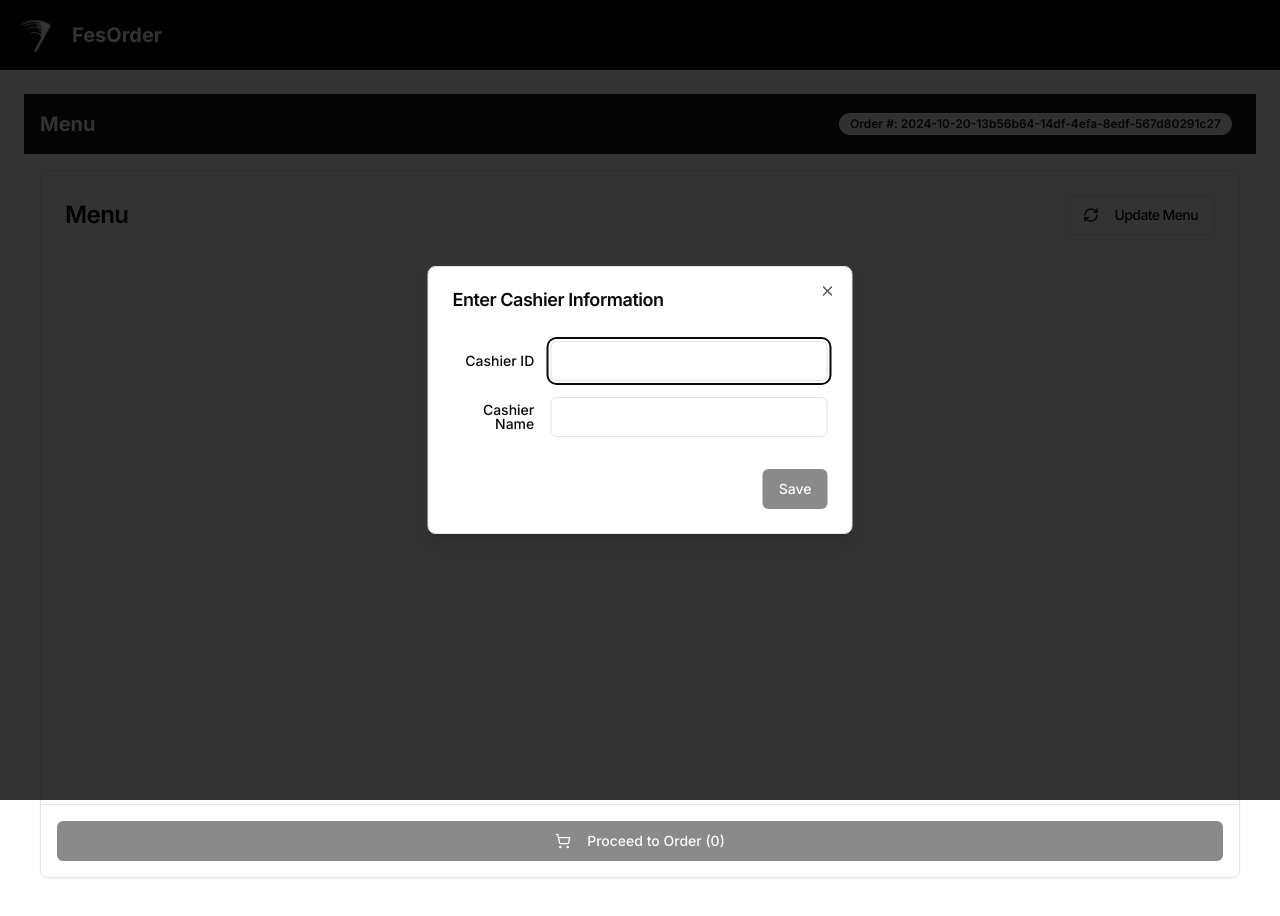
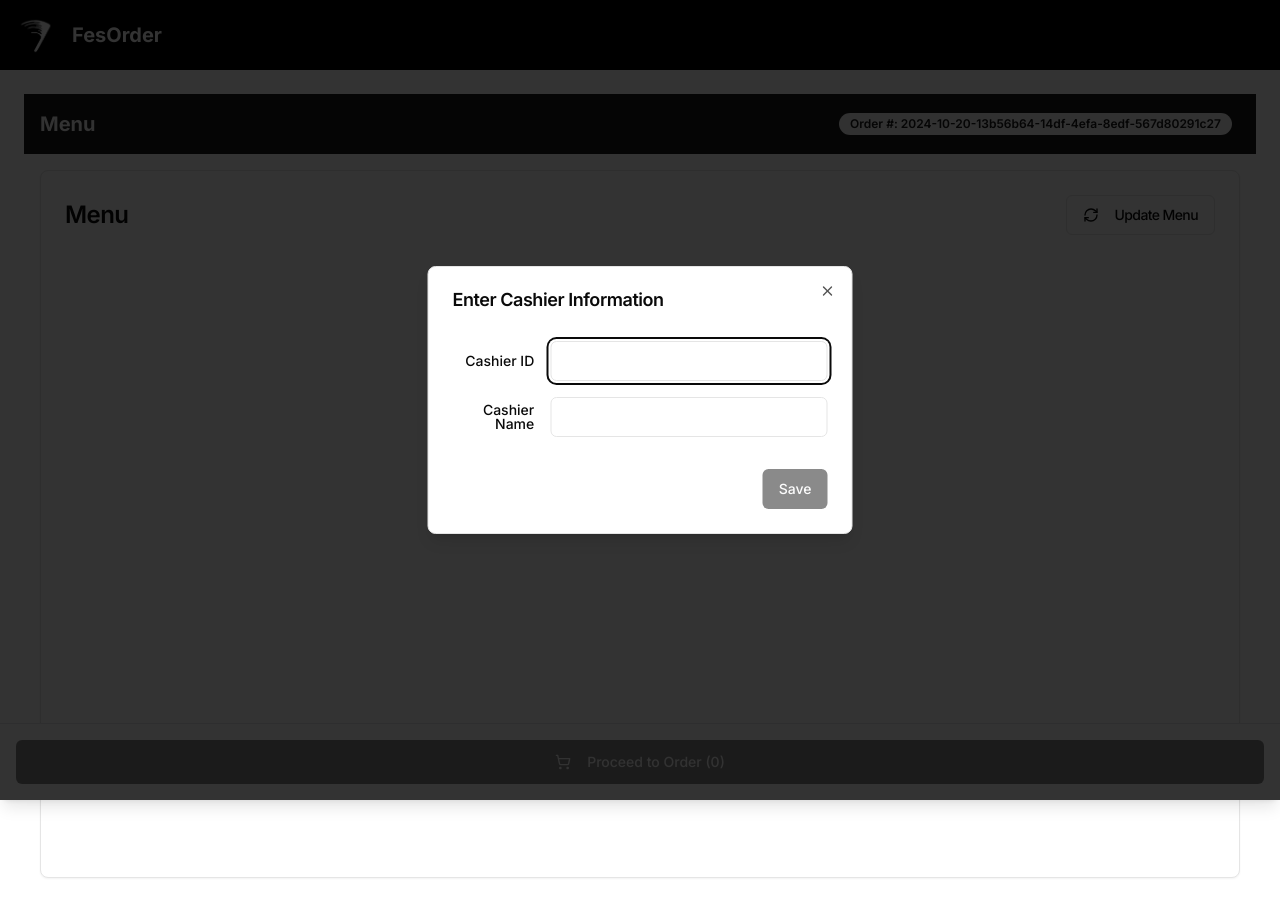
Before and after one commit to 12r9p/FesOrder, a Next.js app: page /register in a window 1280 px wide. Built offline with nearby package versions, Linux system fonts and the light colour scheme.

Commit message:
🚸 ui: adjust layout for order button and improve scroll area height

```diff
--- a/src/app/(page)/register/page.tsx
+++ b/src/app/(page)/register/page.tsx
@@ -37,7 +37,6 @@ import { Label } from "@/components/ui/label";
 import { ScrollArea } from "@/components/ui/scroll-area";
 import { Toaster } from "@/components/ui/toaster";
 import { useToast } from "@/hooks/use-toast";
-
 
 interface MenuItem {
     id: string;
@@ -249,8 +248,8 @@ export default function Component() {
                 </CardTitle>
             </CardHeader>
             <CardContent className="flex-1 overflow-hidden">
-                <ScrollArea className="h-[calc(100vh-16rem)]">
-                    <div className="grid grid-cols-2 md:grid-cols-3 lg:grid-cols-4 gap-4 p-4">
+                <ScrollArea className="h-[calc(100vh-20rem)]">
+                    <div className="grid grid-cols-2 md:grid-cols-3 lg:grid-cols-4 gap-4 p-4 pb-20">
                         {menuItems.map((item) => (
                             <Card
                                 key={item.id}
@@ -294,16 +293,6 @@ export default function Component() {
                     </div>
                 </ScrollArea>
             </CardContent>
-            <CardFooter className="border-t p-4">
-                <Button
-                    onClick={() => setShowOrderDialog(true)}
-                    className="w-full"
-                    disabled={cart.length === 0}
-                >
-                    <ShoppingCart className="w-5 h-5 mr-2" />
-                    Proceed to Order ({cart.length})
-                </Button>
-            </CardFooter>
         </Card>
     );
 
@@ -718,6 +707,20 @@ export default function Component() {
                 )}
             </header>
             <main className="flex-1 overflow-hidden p-4">{renderMenu()}</main>
+
+            {/* Fixed order button at bottom */}
+            <div className="fixed bottom-0 left-0 right-0 bg-white border-t border-gray-200 p-4 shadow-lg z-50">
+                <Button
+                    onClick={() => setShowOrderDialog(true)}
+                    className="w-full"
+                    disabled={cart.length === 0}
+                    size="lg"
+                >
+                    <ShoppingCart className="w-5 h-5 mr-2" />
+                    Proceed to Order ({cart.length})
+                </Button>
+            </div>
+
             {renderItemDialog()}
             {renderOrderDialog()}
             {renderCashierDialog()}
```
